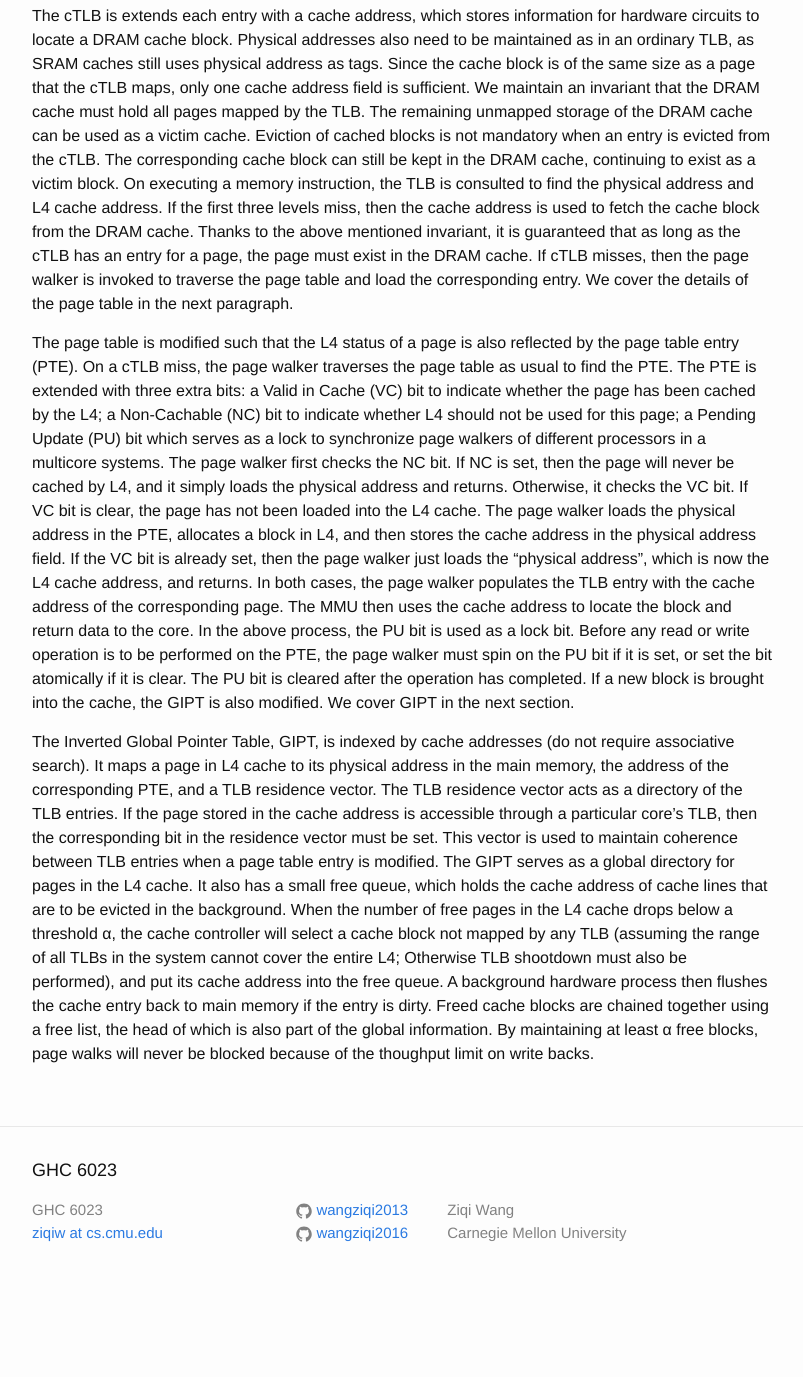
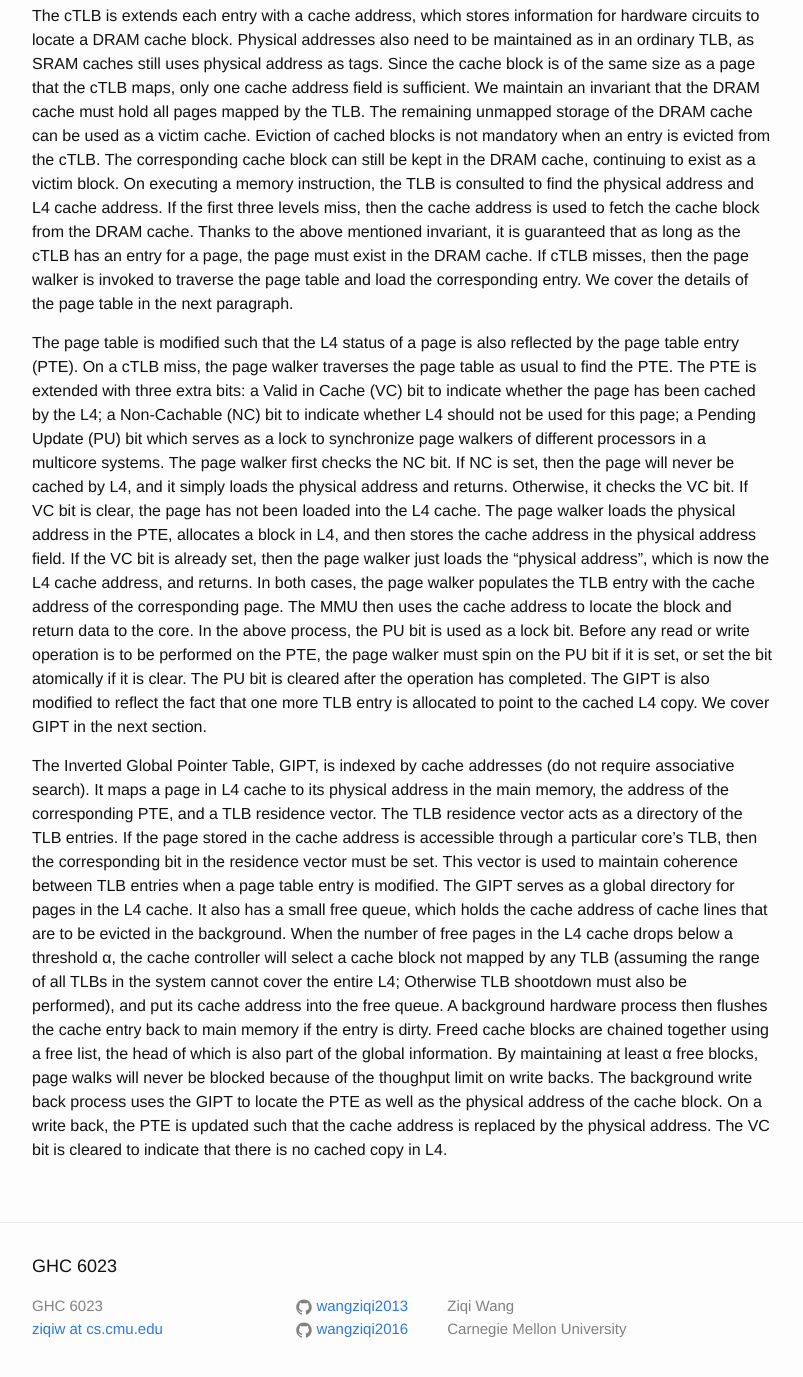
Before and after one commit to wangziqi2013/wangziqi2013.github.io, a Jekyll site: the page built from _posts/2018-06-11-A-fully-associative-tagless-dram-cache.markdown, in a window 1280 px wide and 1400 px high, scrolled down 860 px. Shown: the top 1377 px of the window, without its empty margins (238-1041 px from the left). Built offline with Jekyll 4.4.1, drawn with Linux system fonts in a browser that asks for light colours; before the commit the page ends 2164 px from its top, so only the background shows below that.

Commit message:
Small change

```diff
--- a/_posts/2018-06-11-A-fully-associative-tagless-dram-cache.markdown
+++ b/_posts/2018-06-11-A-fully-associative-tagless-dram-cache.markdown
@@ -53,8 +53,9 @@ already set, then the page walker just loads the "physical address", which is no
 In both cases, the page walker populates the TLB entry with the cache address of the corresponding page. The MMU then
 uses the cache address to locate the block and return data to the core. In the above process, the PU bit is used as a
 lock bit. Before any read or write operation is to be performed on the PTE, the page walker must spin on the PU bit if
-it is set, or set the bit atomically if it is clear. The PU bit is cleared after the operation has completed. If a new
-block is brought into the cache, the GIPT is also modified. We cover GIPT in the next section.
+it is set, or set the bit atomically if it is clear. The PU bit is cleared after the operation has completed. The GIPT
+is also modified to reflect the fact that one more TLB entry is allocated to point to the cached L4 copy. We cover GIPT
+in the next section.
 
 The Inverted Global Pointer Table, GIPT, is indexed by cache addresses (do not require associative search). It maps
 a page in L4 cache to its physical address in the main memory, the address of the corresponding PTE, and a TLB residence
@@ -68,3 +69,6 @@ cover the entire L4; Otherwise TLB shootdown must also be performed), and put it
 A background hardware process then flushes the cache entry back to main memory if the entry is dirty. Freed cache
 blocks are chained together using a free list, the head of which is also part of the global information. By maintaining
 at least &alpha; free blocks, page walks will never be blocked because of the thoughput limit on write backs.
+The background write back process uses the GIPT to locate the PTE as well as the physical address of the cache block.
+On a write back, the PTE is updated such that the cache address is replaced by the physical address. The VC bit is
+cleared to indicate that there is no cached copy in L4.
```
